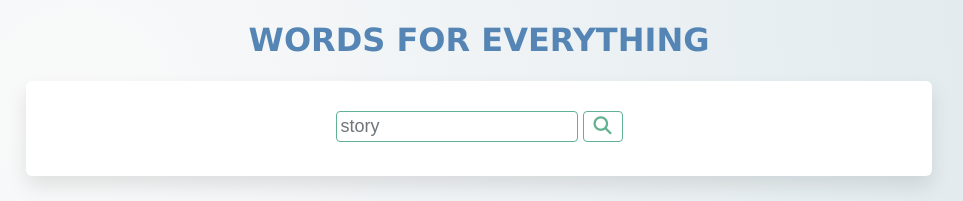
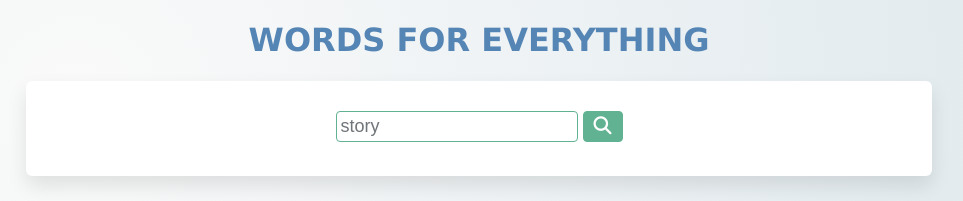
Before and after one commit to caro-echevarria/dictionary-react, a React (Create React App) app: page / in a window 1280 px wide. Shown: the top 201 px of the page, without its empty margins (161-1124 px from the left). Built offline with nearby package versions, Linux system fonts and the light colour scheme; no server answers; some icons are missing.

Commit message:
Worked on CSS

```diff
--- a/src/Dictionary.css
+++ b/src/Dictionary.css
@@ -23,13 +23,13 @@
   font-size: 18px;
   margin-left: 5px;
   border-radius: 4px;
-  background-color: white;
-  color: #61b292;
+  background-color: #61b292;
+  color: white;
 }
 
 #search-button:hover {
-  color: #f4f6f6;
-  background-color: #61b292;
+  color: #61b292;
+  background-color: white;
 }
 
 section {
--- a/src/Dictionary.js
+++ b/src/Dictionary.js
@@ -25,7 +25,7 @@
 
     let pexelsApiKey =
       "563492ad6f91700001000001b2b8f7463eac4c789fe085619f09e442";
-    let pexelsApiUrl = `https://api.pexels.com/v1/search?query=${keyword}&per_page=6`;
+    let pexelsApiUrl = `https://api.pexels.com/v1/search?query=${keyword}&per_page=9`;
     let headers = { Authorization: `Bearer ${pexelsApiKey}` };
     axios.get(pexelsApiUrl, { headers: headers }).then(handlePexelsResponse);
   }
--- a/src/Photos.css
+++ b/src/Photos.css
@@ -1,4 +1,5 @@
 .Photos img {
   border-radius: 4px;
   margin-bottom: 20px;
+  width: 200px;
 }
```
